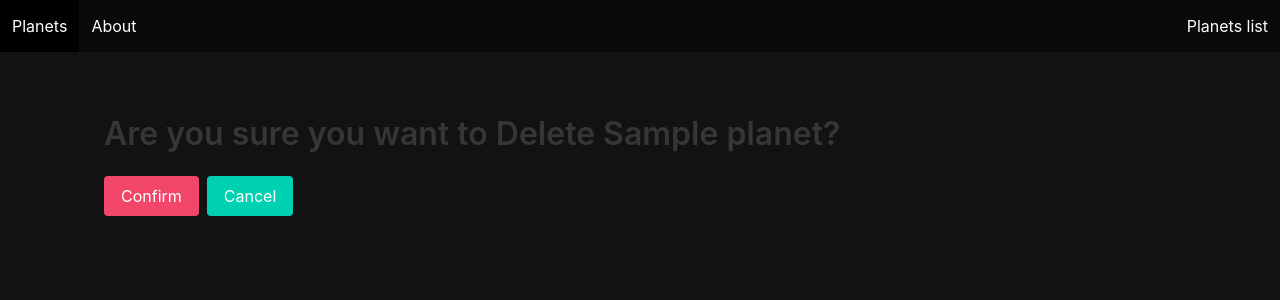
After one commit to hazelrahbe/planets_django, a Django app: page /planets/1/delete in a window 1280 px wide. The commit adds this page. Shown: the top 300 px of the page. Run offline with Django 4.2, Linux system fonts and the light colour scheme; tables that the repository leaves empty hold one stand-in row (values such as "Sample post").

Commit message:
Delete Route added

```diff
--- /dev/null
+++ b/main_app/templates/planet_delete.html
@@ -0,0 +1,11 @@
+{% extends 'base.html' %} {% block content %}
+<h1 class="title pt-5">Are you sure you want to Delete {{planet.name}}?</h1>
+<form method="post">
+    {% csrf_token %}
+    <div class="buttons">
+        <input class="button is-danger" type="submit" value="Confirm" />
+        <!-- Redirect back to detail on cancel -->
+        <a class="button is-primary" href="{% url 'planet_detail' planet.pk %}">Cancel</a>
+    </div>
+</form>
+{% endblock %}
--- a/main_app/templates/planet_detail.html
+++ b/main_app/templates/planet_detail.html
@@ -22,7 +22,7 @@
                 <i class="fas fa-edit"></i>
             </span>
         </a>
-        <a href="" class="button is-danger">
+        <a href="/planets/{{planet.id}}/delete" class="button is-danger">
             <span class="icon">
                 <i class="fas fa-trash-alt"></i>
             </span>
--- a/main_app/urls.py
+++ b/main_app/urls.py
@@ -9,4 +9,5 @@ urlpatterns = [
     path('planets/new/', views.PlanetCreate.as_view(), name="planet_create"),
     path('planets/<int:pk>/', views.PlanetDetail.as_view(), name="planet_detail"),
     path('planets/<int:pk>/update',views.PlanetUpdate.as_view(), name="planet_update"),
+    path('planets/<int:pk>/delete',views.PlanetDelete.as_view(), name="planet_delete"),
 ]
--- a/main_app/views.py
+++ b/main_app/views.py
@@ -5,7 +5,7 @@ from django.views import View # <- View class to handle requests
 from django.http import HttpResponse # <- a class to handle sending a type of response
 from django.views.generic.base import TemplateView
 from .models import Planet
-from django.views.generic.edit import CreateView, UpdateView
+from django.views.generic.edit import CreateView, UpdateView, DeleteView
 from django.views.generic import DetailView
 from django.urls import reverse
 # Create your views here.
@@ -67,3 +67,8 @@ class PlanetUpdate(UpdateView):
     template_name = "planet_update.html"
     def get_success_url(self):
         return reverse('planet_detail', kwargs={'pk': self.object.pk})
+
+class PlanetDelete(DeleteView):
+    model = Planet
+    template_name = "planet_delete.html"
+    success_url = "/list/"
```
